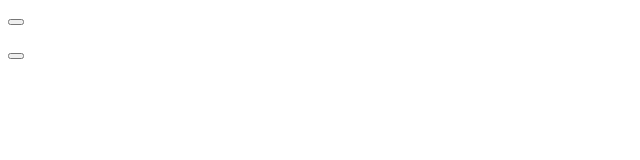
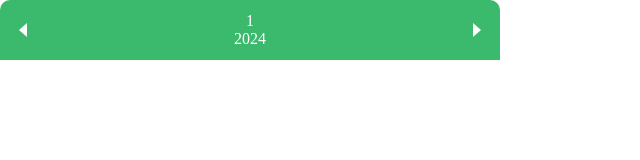
Before and after one commit to tptkds/CalendarPicker, a plain HTML site: page index.html in a window 1280 px wide. Shown: the whole page, without its empty margins (0-640 px from the left). Drawn offline with Linux system fonts and the light colour scheme.

Commit message:
calendar nav 스타일 적용 및 년,월 가져오는 스크립트 작성 완료

```diff
--- a/app.js
+++ b/app.js
@@ -0,0 +1,3 @@
+import { calendar } from './calendar.js';
+
+calendar();
--- /dev/null
+++ b/calendar.js
@@ -0,0 +1,6 @@
+import { displayDate } from './modules/displayDate.js';
+const calendarMonth = document.querySelector('.calendar__month');
+const calendarYear = document.querySelector('.calendar__year');
+export const calendar = () => {
+    displayDate(calendarMonth, calendarYear);
+}
--- a/index.html
+++ b/index.html
@@ -4,17 +4,22 @@
     <meta charset="UTF-8">
     <meta name="viewport" content="width=device-width, initial-scale=1.0">
     <title>Calendar</title>
+    <link rel="stylesheet" href="./stylesheets/main.css">
 </head>
 <body>
     <div class="calendar">
         <main class="calendar__main">
             <nav class="calendar__nav">
-                <button class="calendar__rightButton"></button>
+                <button class="calendar__leftButton">
+                    <svg xmlns="http://www.w3.org/2000/svg"><path d="M15 19V5l-8 7z"></path></svg>
+                </button>
                 <div class="calendar__date">
-                    <p class="calendar__month"></p>
-                    <p class="calendar__year"></p>
+                    <p class="calendar__month">sdsaf</p>
+                    <p class="calendar__year">2022</p>
                 </div>
-                <button class="calendar__leftButton"></button>
+                <button class="calendar__rightButton">
+                    <svg xmlns="http://www.w3.org/2000/svg"><path d="m9 19 8-7-8-7z"></path></svg>
+                </button>
             </nav>
             <section class="calendar__grid">
                 <div class="calendar__week"></div>
@@ -22,5 +27,6 @@
             </section>
         </main>
     </div>
+    <script src='./app.js' type='module'></script>
 </body>
 </html>
--- /dev/null
+++ b/modules/displayDate.js
@@ -0,0 +1,5 @@
+export const displayDate = (calendarMonth, calendarYear) => {
+    const date = new Date();
+    calendarMonth.innerHTML = date.getMonth() + 1;
+    calendarYear.innerHTML = date.getFullYear();
+}
--- /dev/null
+++ b/stylesheets/calendar.css
@@ -0,0 +1,33 @@
+.calendar {
+    width: 500px;
+}
+.calendar__nav {
+    display: flex;
+    align-items: center;
+    padding: 12px;
+    border-radius: 10px 10px 0px 0px;
+    background-color: #3BBA6D;
+    color: white
+}
+
+.calendar__grid {
+    display: grid;
+    background-color: #FFFDFF;
+}
+
+.calendar__rightButton, .calendar__leftButton{
+    height: 24px;
+    cursor: pointer;
+}
+.calendar__rightButton svg, .calendar__leftButton svg{
+    width: 24px;
+    height: 24px;
+    fill: rgba(255, 255, 255, 1);
+}
+
+.calendar__date {
+    display: flex;
+    align-items: center;
+    flex-direction: column;
+    margin: auto;
+}
--- /dev/null
+++ b/stylesheets/init.css
@@ -0,0 +1,15 @@
+* {
+    padding: 0;
+    border: 0;
+    background-color: unset;
+    margin: 0;
+    box-sizing: border-box;
+
+}
+
+body {
+    -webkit-user-select:none;
+    -moz-user-select:none;
+    -ms-user-select:none;
+    user-select:none
+}
--- /dev/null
+++ b/stylesheets/main.css
@@ -0,0 +1,2 @@
+@import url('./init.css');
+@import url('./calendar.css');
```
